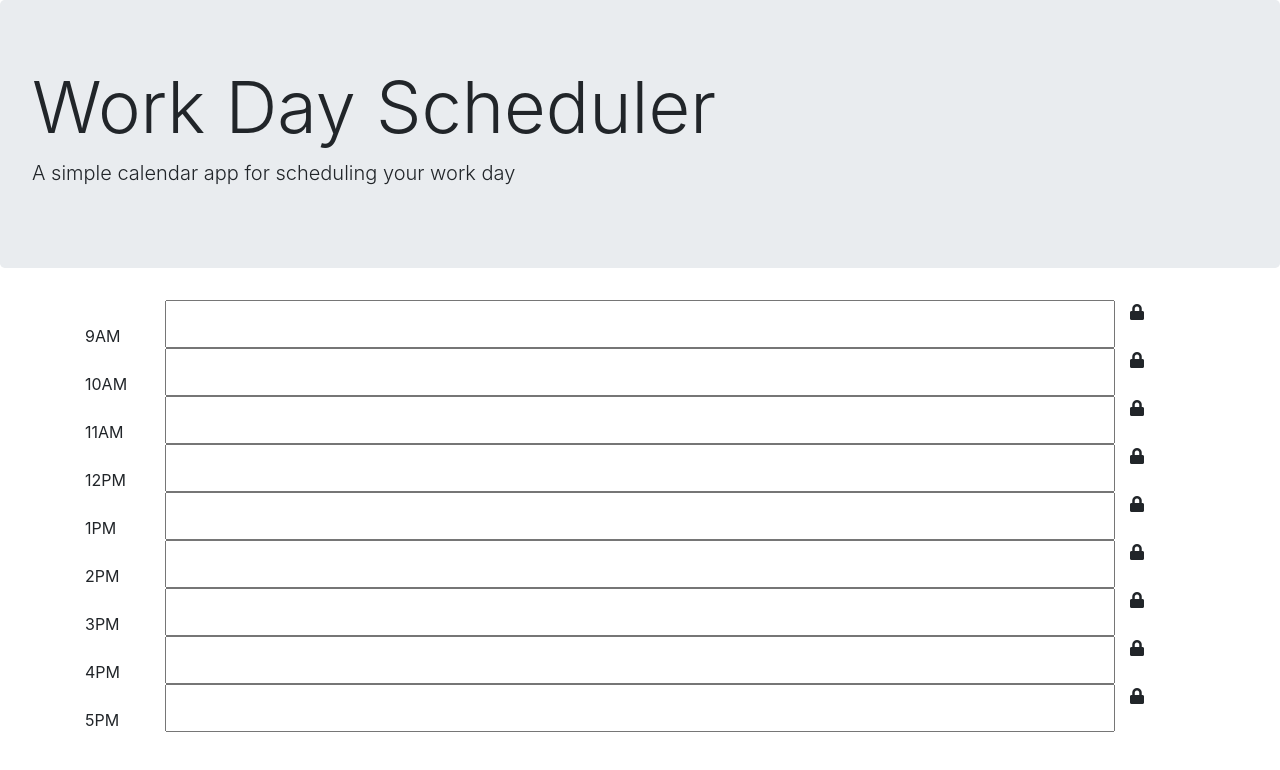
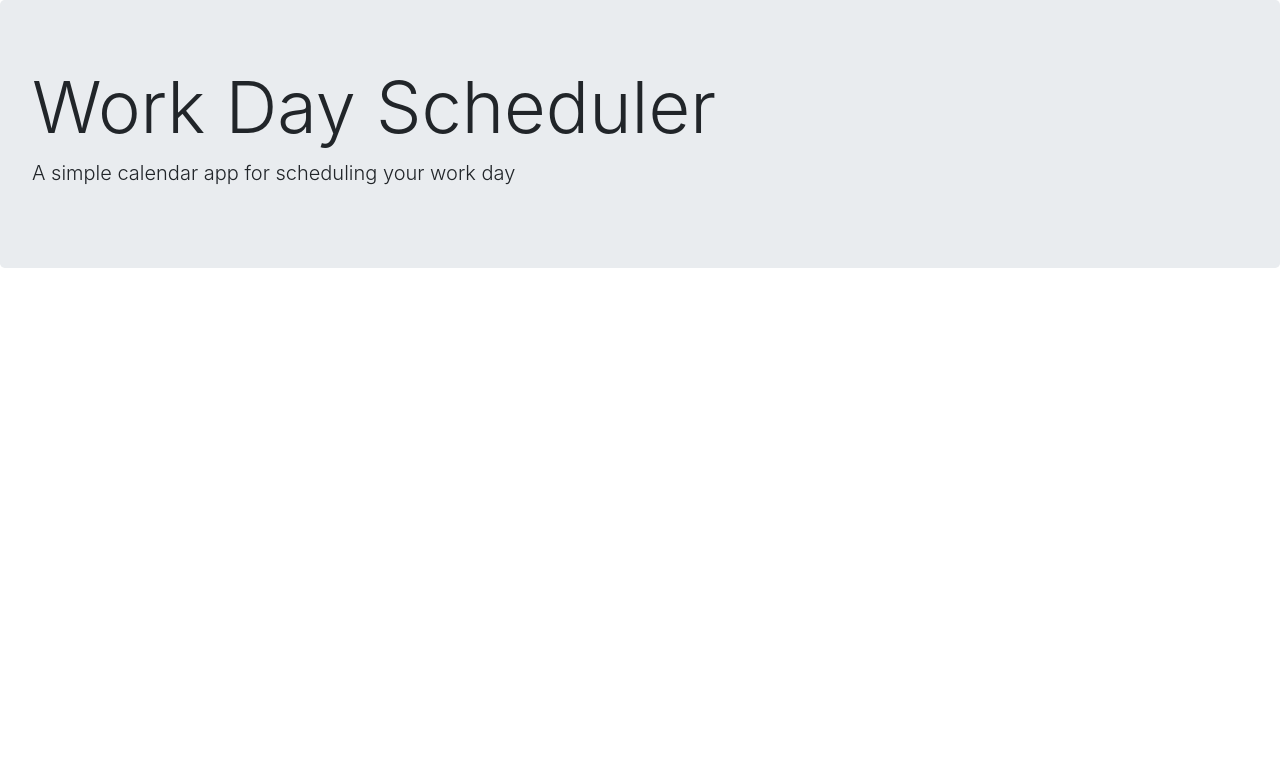
Before and after one commit to TomasRullan/-Work-Day-Scheduler, a plain HTML site: page index.html in a window 1280 px wide. Drawn offline with nearby package versions, Linux system fonts and the light colour scheme.

Commit message:
fixed html

```diff
--- a/index.html
+++ b/index.html
@@ -1,75 +1,40 @@
 <!DOCTYPE html>
-<html lang="en">
+<html lang="en-gb">
   <head>
-    <meta charset="UTF-8"/>
-    <meta name="viewport" content="width=device-width, initial-scale=1.0"/>
-    <meta http-equiv="X-UA-Compatible" content="ie=edge"/>
-    <link rel="stylesheet" href="https://stackpath.bootstrapcdn.com/bootstrap/4.3.1/css/bootstrap.min.css" />
-  <link rel="stylesheet" href="https://use.fontawesome.com/releases/v5.8.1/css/all.css"
-    integrity="sha384-50oBUHEmvpQ+1lW4y57PTFmhCaXp0ML5d60M1M7uH2+nqUivzIebhndOJK28anvf" crossorigin="anonymous" />
-  <link href="https://fonts.googleapis.com/css?family=Open+Sans&display=swap" rel="stylesheet" />
-  <!-- CSS Style -->
-  <link rel="stylesheet" href="style.css"/>
+    <meta charset="UTF-8" />
+    <meta name="viewport" content="width=device-width, initial-scale=1.0" />
+    <meta http-equiv="X-UA-Compatible" content="ie=edge" />
+    <link
+      rel="stylesheet"
+      href="https://stackpath.bootstrapcdn.com/bootstrap/4.3.1/css/bootstrap.min.css"
+    />
+    <link
+      rel="stylesheet"
+      href="https://use.fontawesome.com/releases/v5.8.1/css/all.css"
+      integrity="sha384-50oBUHEmvpQ+1lW4y57PTFmhCaXp0ML5d60M1M7uH2+nqUivzIebhndOJK28anvf"
+      crossorigin="anonymous"
+    />
+    <link
+      href="https://fonts.googleapis.com/css?family=Open+Sans&display=swap"
+      rel="stylesheet"
+    />
+    <link rel="stylesheet" href="./Assets/CSS/style.css"/>
     <title>Work Day Scheduler</title>
   </head>
+
   <body>
     <header class="jumbotron">
       <h1 class="display-3">Work Day Scheduler</h1>
       <p class="lead">A simple calendar app for scheduling your work day</p>
-      <p id="currentDay" class="lead"></p>
+      <p id="currentDay" class="lead time"></p>
     </header>
     <div class="container">
-      <!-- Time blocks -->
-      <div class="row">
-        <div class="col-md-1 hour pt-4">9AM</div>
-        <input id="9Row" class="user-event-input col-md-10 event-input-block">
-        <div class="col-md-1 saveBtn" data-hour=9><i class="fas fa-lock" aria-hidden="true"></i></div>
-      </div>
-      <div class="row">
-        <div class="col-md-1 hour pt-4">10AM</div>
-        <input id="10Row" class="user-event-input col-md-10 event-input-block">
-        <div class="col-md-1 saveBtn" data-hour=10><i class="fas fa-lock" aria-hidden="true"></i></div>
-      </div>
-      <div class="row">
-        <div class="col-md-1 hour pt-4">11AM</div>
-        <input id="11Row" class="user-event-input col-md-10 event-input-block">
-        <div class="col-md-1 saveBtn" data-hour=11><i class="fas fa-lock" aria-hidden="true"></i></div>
-      </div>
-      <div class="row">
-        <div class="col-md-1 hour pt-4">12PM</div>
-        <input id="12Row" class="user-event-input col-md-10 event-input-block">
-        <div class="col-md-1 saveBtn" data-hour=12><i class="fas fa-lock" aria-hidden="true"></i></div>
-      </div>
-      <div class="row">
-        <div class="col-md-1 hour pt-4">1PM</div>
-        <input id="1Row" class="user-event-input col-md-10 event-input-block">
-        <div class="col-md-1 saveBtn" data-hour=1><i class="fas fa-lock" aria-hidden="true"></i></div>
-      </div>
-      <div class="row">
-        <div class="col-md-1 hour pt-4">2PM</div>
-        <input id="2Row" class="user-event-input col-md-10 event-input-block">
-        <div class="col-md-1 saveBtn" data-hour=2><i class="fas fa-lock" aria-hidden="true"></i></div>
-      </div>
-      <div class="row">
-        <div class="col-md-1 hour pt-4">3PM</div>
-        <input id="3Row" class="user-event-input col-md-10 event-input-block">
-        <div class="col-md-1 saveBtn" data-hour=3><i class="fas fa-lock" aria-hidden="true"></i></div>
-      </div>
-      <div class="row">
-        <div class="col-md-1 hour pt-4">4PM</div>
-        <input id="4Row" class="user-event-input col-md-10 event-input-block">
-        <div class="col-md-1 saveBtn" data-hour=4><i class="fas fa-lock" aria-hidden="true"></i></div>
-      </div>
-      <div class="row">
-        <div class="col-md-1 hour pt-4">5PM</div>
-        <input id="5Row" class="user-event-input col-md-10 event-input-block">
-        <div class="col-md-1 saveBtn" data-hour=5><i class="fas fa-lock" aria-hidden="true"></i></div>
-      </div>
-        </body>
+      <!-- Timeblocks go here -->
     </div>
-    <!-- JavaScript and jQuery -->
-    <script src="https://code.jquery.com/jquery-3.4.1.min.js"></script>
+
+    <script src="https://cdnjs.cloudflare.com/ajax/libs/jquery/3.2.1/jquery.min.js"></script>
     <script src="https://cdnjs.cloudflare.com/ajax/libs/moment.js/2.24.0/moment.min.js"></script>
-    <script src="script.js"></script>
+    <script src="./Assets/JavaScript/script.js"></script>
   </body>
+
 </html>
```
